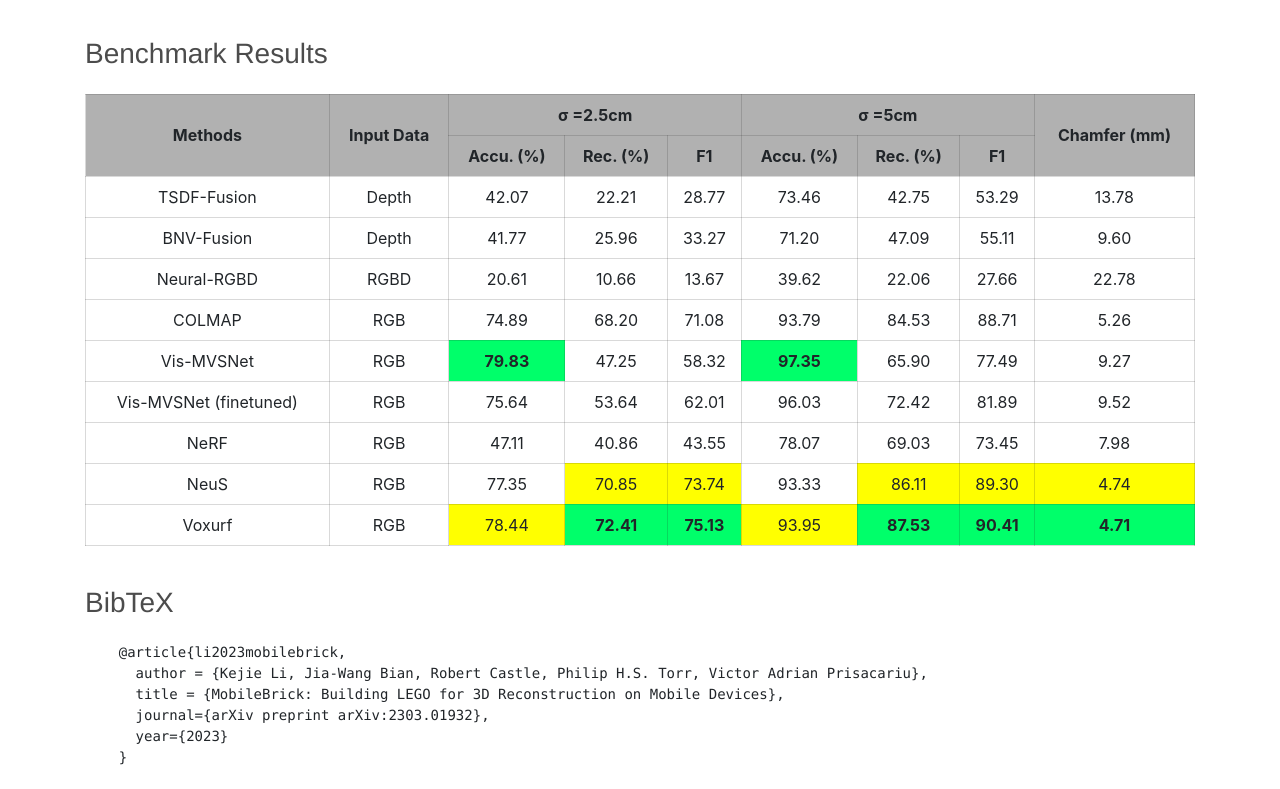
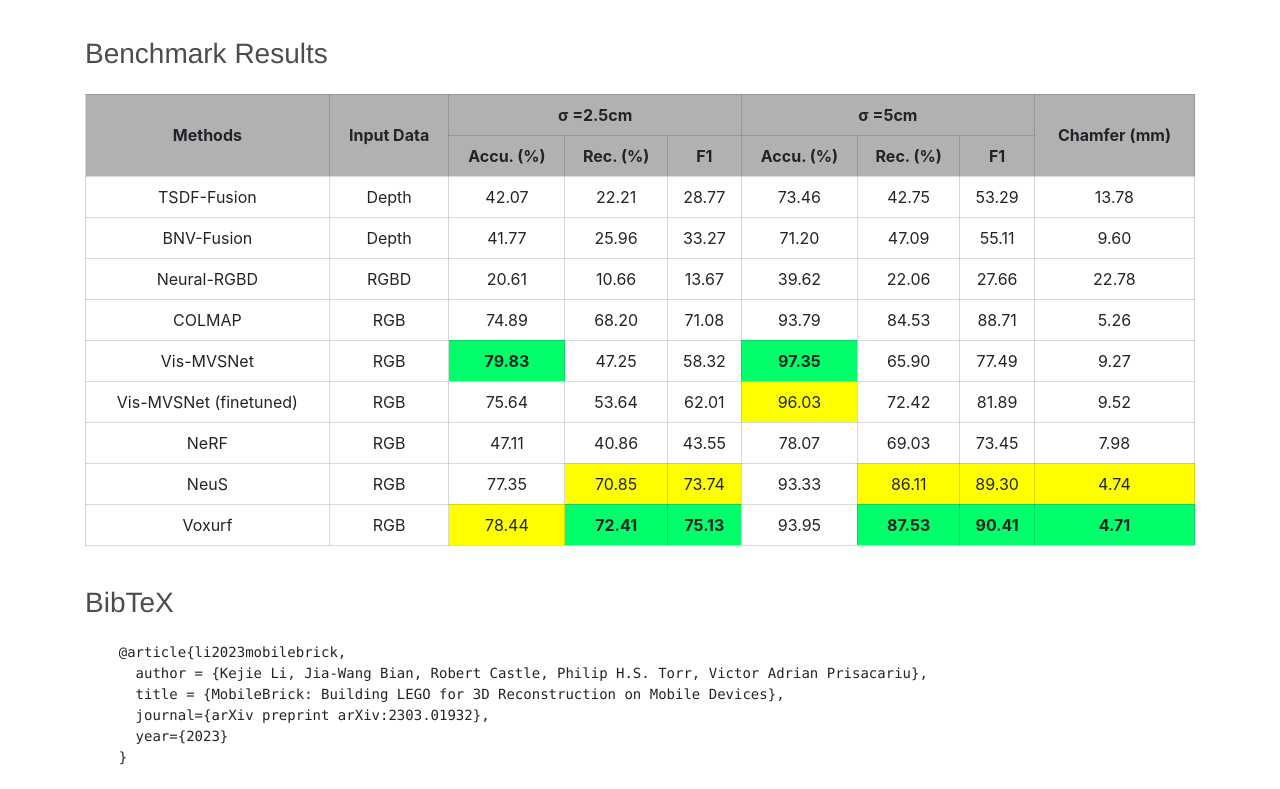
Before and after one commit to ActiveVisionLab/MobileBrick, a plain HTML site: page index.html in a window 1280 px wide. Shown: the part 2905-3694 px from the top of the page. Drawn offline with nearby package versions, Linux system fonts and the light colour scheme.

Commit message:
highlight corrected

```diff
--- a/index.html
+++ b/index.html
@@ -171,7 +171,7 @@
         <td>75.64</td>
         <td>53.64</td>
         <td>62.01</td>
-        <td>96.03</td>
+        <td class="second">96.03</td>
         <td>72.42</td>
         <td>81.89</td>
         <td>9.52</td>
@@ -204,7 +204,7 @@
         <td class="second">78.44</td>
         <td class="first"><b>72.41</b></td>
         <td class="first"><b>75.13</b></td>
-        <td class="second">93.95</td>
+        <td>93.95</td>
         <td class="first"><b>87.53</b></td>
         <td class="first"><b>90.41</b></td>
         <td class="first"><b>4.71</b></td>
```
